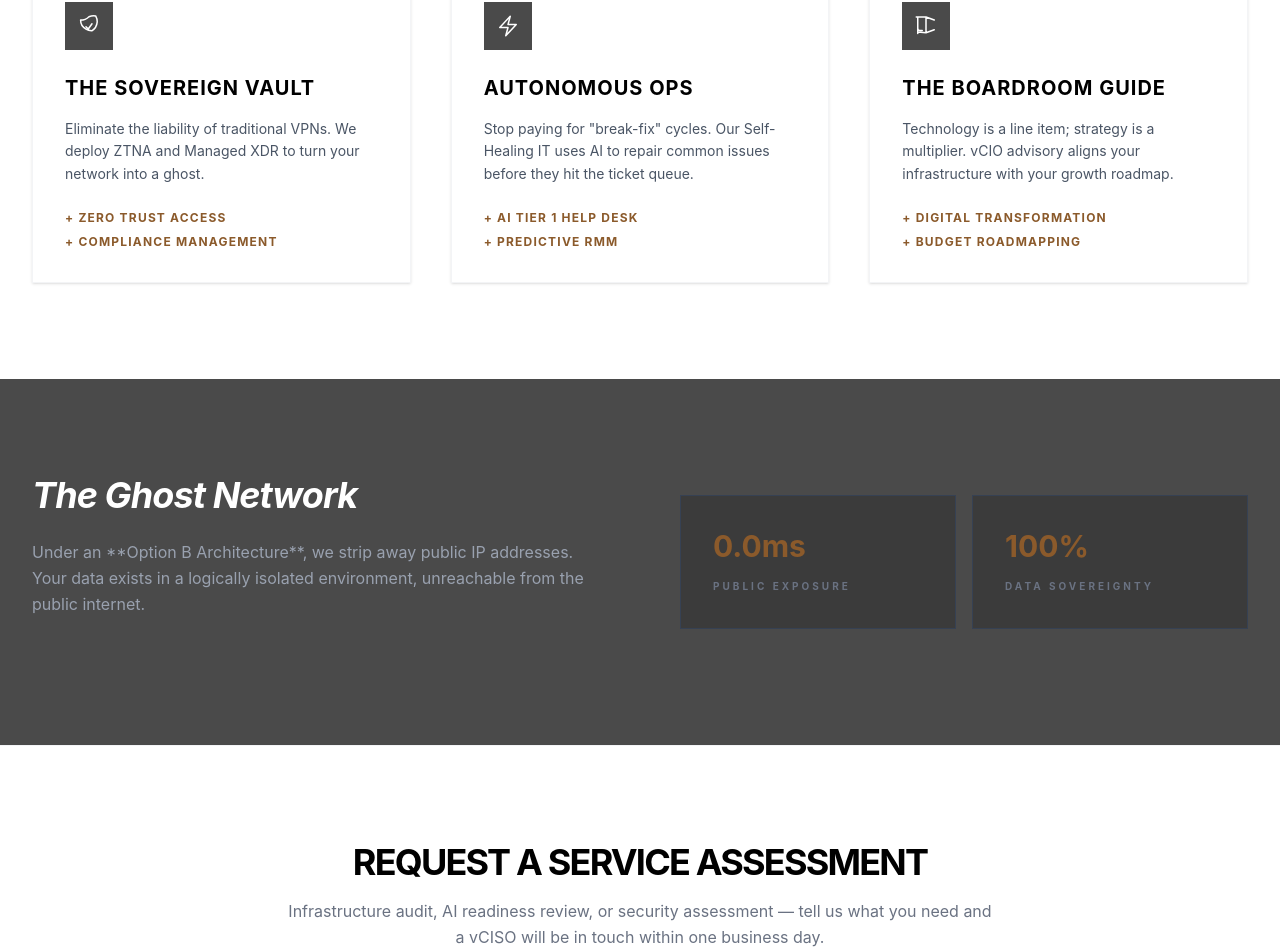
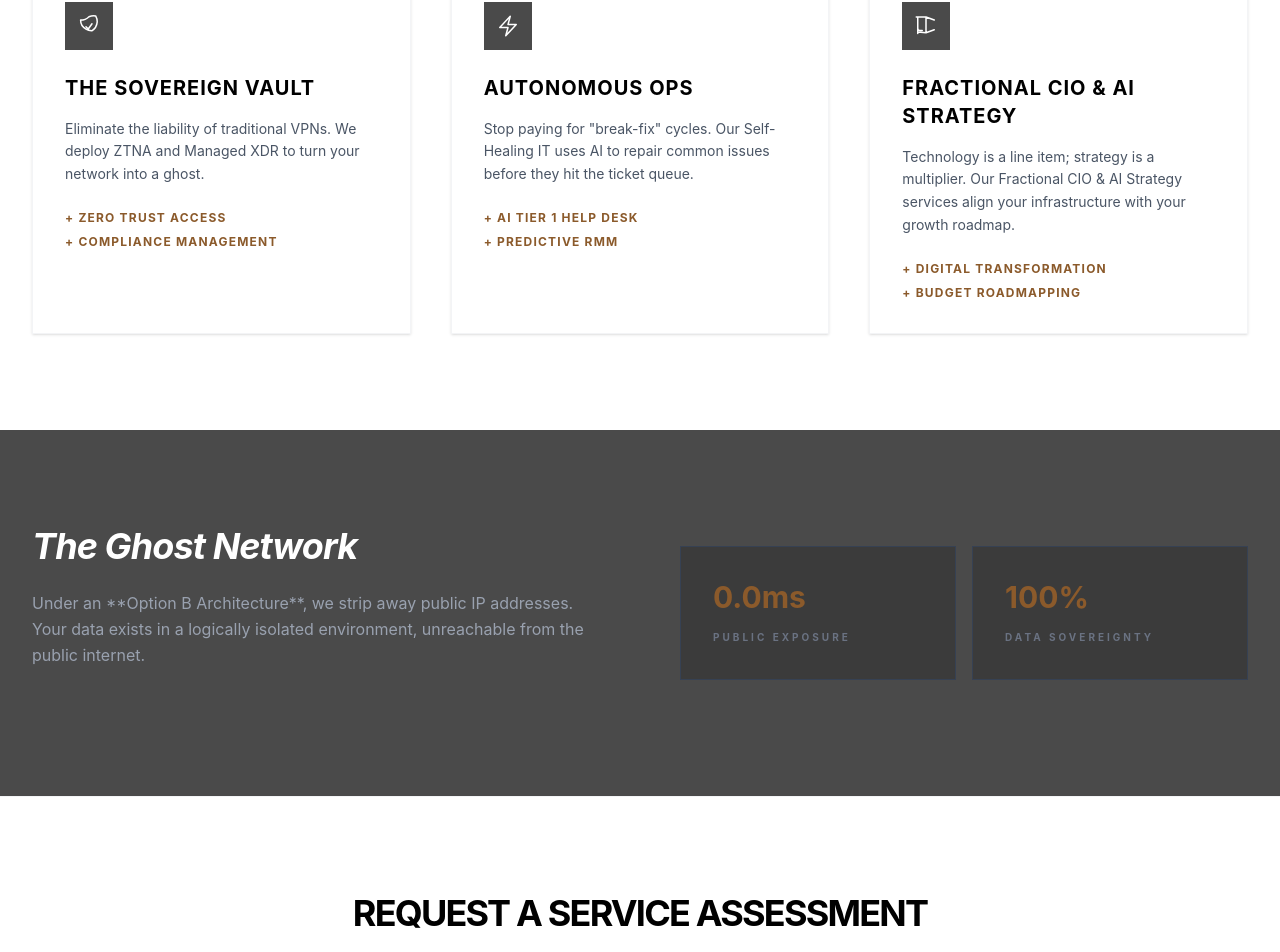
Before and after one commit to BAI-mychael/brownstone-web, a React (Vite) app: page / in a window 1280 px wide. Shown: the part 1111-2063 px from the top of the page. Built offline with nearby package versions, Linux system fonts and the light colour scheme.

Commit message:
1st phase milestone?

```diff
--- a/src/App.jsx
+++ b/src/App.jsx
@@ -189,8 +189,8 @@ const App = () => {
                 <path strokeLinecap="round" strokeLinejoin="round" d="M3.75 3v11.25A2.25 2.25 0 006 16.5h2.25M3.75 3h-1.5m1.5 0v16.5m0-16.5L12 3m0 0l8.25 3m-8.25-3v13.5m-8.25 1.5L12 18.75m0 0l8.25-3m-8.25 3V6.75" />
               </svg>
             </div>
-            <h3 className="text-xl font-bold text-brownstone-black mb-4 uppercase tracking-wider">The Boardroom Guide</h3>
-            <p className="text-gray-600 text-sm leading-relaxed mb-6">Technology is a line item; strategy is a multiplier. vCIO advisory aligns your infrastructure with your growth roadmap.</p>
+            <h3 className="text-xl font-bold text-brownstone-black mb-4 uppercase tracking-wider">Fractional CIO & AI Strategy</h3>
+            <p className="text-gray-600 text-sm leading-relaxed mb-6">Technology is a line item; strategy is a multiplier. Our Fractional CIO & AI Strategy services align your infrastructure with your growth roadmap.</p>
             <ul className="text-xs font-bold text-brownstone-brown space-y-2 uppercase tracking-widest">
               <li>+ Digital Transformation</li>
               <li>+ Budget Roadmapping</li>
@@ -226,14 +226,14 @@ const App = () => {
         <div className="max-w-3xl mx-auto px-8 text-center">
           <h2 className="text-4xl font-bold text-brownstone-black mb-4 tracking-tighter uppercase">Request a Service Assessment</h2>
           <p className="text-gray-500 mb-12 text-base leading-relaxed">
-            Infrastructure audit, AI readiness review, or security assessment — tell us what you need and a vCISO will be in touch within one business day.
+            Infrastructure audit, AI readiness review, or security assessment — tell us what you need and a Fractional CIO will be in touch within one business day.
           </p>
 
           {submitStatus === 'success' ? (
             <div className="border border-brownstone-brown bg-brownstone-brown/5 p-10 text-left">
               <p className="text-[10px] font-bold uppercase tracking-[0.3em] text-brownstone-brown mb-2">Transmission Confirmed</p>
               <p className="text-xl font-bold text-brownstone-black mb-2">Request Received.</p>
-              <p className="text-gray-500 text-sm">Our vCISO team will review your request and respond within one business day. Check your inbox for a confirmation.</p>
+              <p className="text-gray-500 text-sm">Our Fractional CIO team will review your request and respond within one business day. Check your inbox for a confirmation.</p>
             </div>
           ) : (
             <form onSubmit={handleAuditRequest} className="text-left space-y-4">
```
Also changed, not shown: 1 other file (tests, documents, lock files or other folders).
